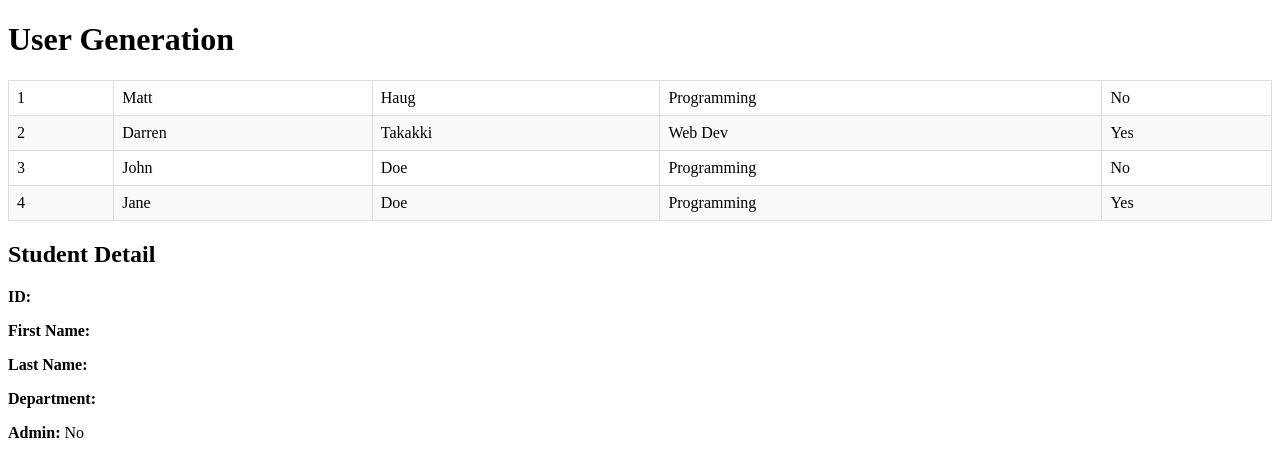
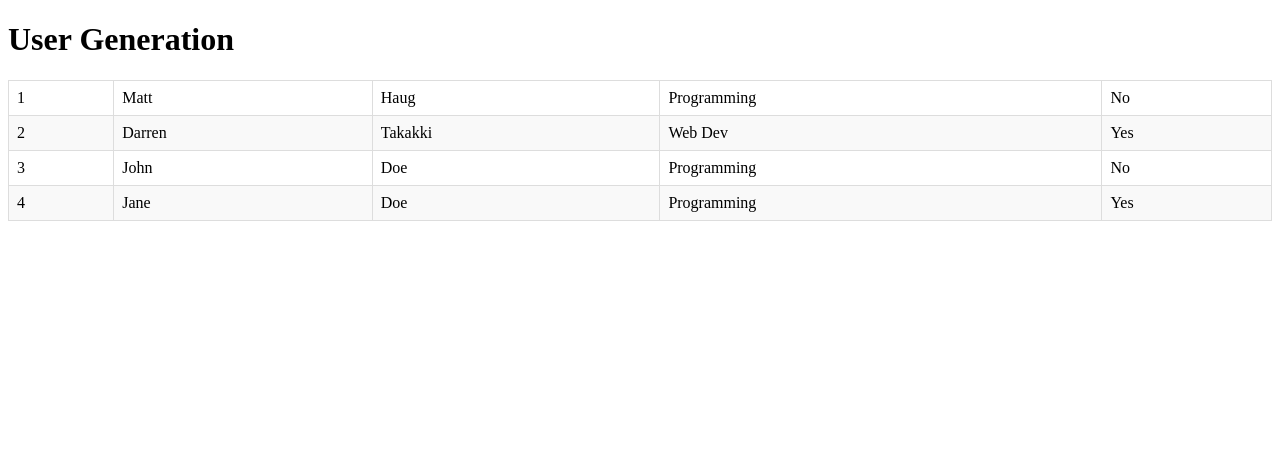
Before and after one commit to nanod24/Lab-Angular-Project, an Angular app: page / in a window 1280 px wide. Shown: the top 476 px of the page. Built offline with nearby package versions, Linux system fonts and the light colour scheme.

Commit message:
working on the student-list component

```diff
--- a/src/app/student-list/student-list.component.html
+++ b/src/app/student-list/student-list.component.html
@@ -11,6 +11,6 @@
  </tr>
  </tbody>
   </table>
-  <app-student-detail [student]="selectStudent"></app-student-detail>
+  <app-student-detail [student]="selectedStudent"></app-student-detail>
 
 </div>
```
